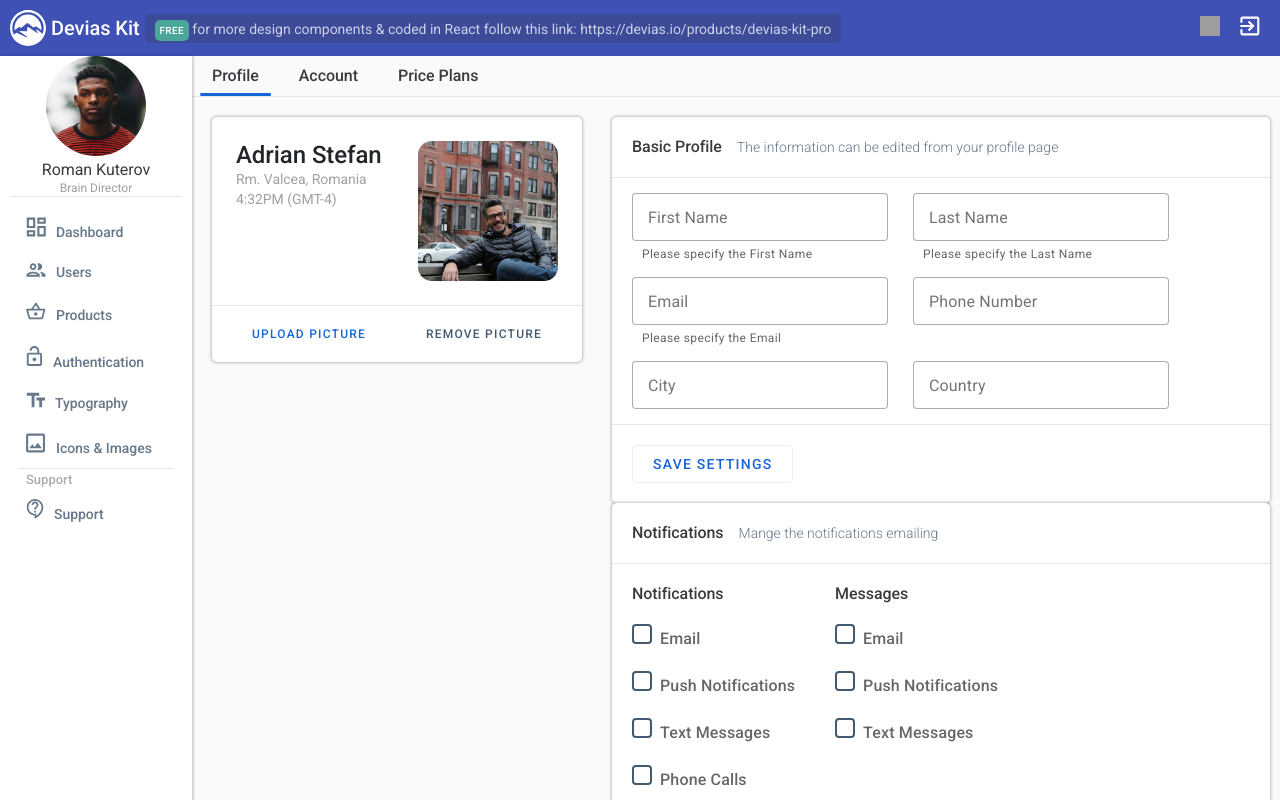
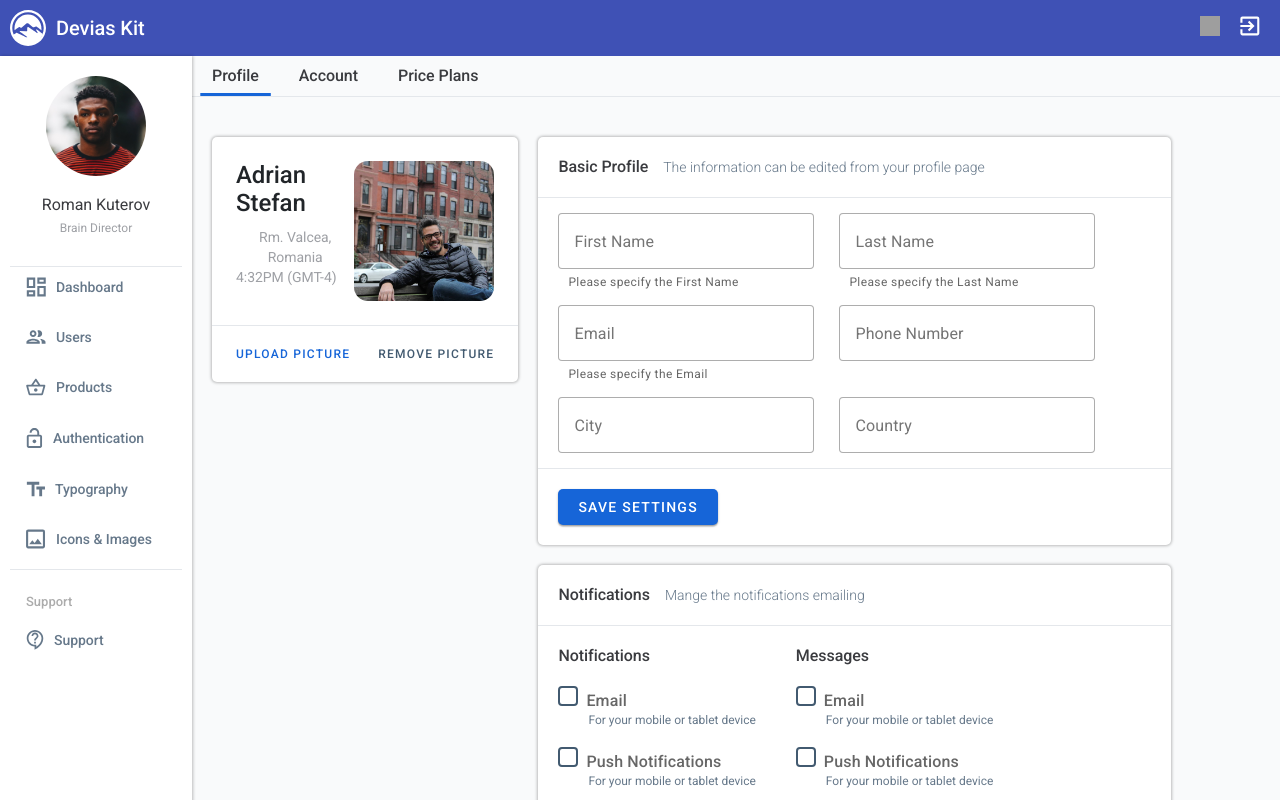
Before and after one commit to Valgulious/test-react, a React (Create React App) app: page / in a window 1280 px wide. Shown: the top 800 px of the page. Built offline with nearby package versions, Linux system fonts and the light colour scheme; grey boxes are pictures that could not be loaded.

Commit message:
Styling and Decomposing

```diff
--- a/src/components/App.js
+++ b/src/components/App.js
@@ -1,9 +1,5 @@
 import '../css/App.css';
-import Header from "./header/Header.jsx";
-import HeaderIcon from "./HeaderIcon.jsx";
-import logo from "../img/logo.svg";
-import bell from "../img/bell.svg";
-import logout from "../img/logout.svg";
+import HeaderWrapper from "./header/HeaderWrapper.jsx";
 import styled from "@emotion/styled";
 import {css, Global} from "@emotion/react";
 import AsideWrapper from "./aside/AsideWrapper.jsx";
@@ -11,45 +7,6 @@ import MainWrapper from "./main/MainWrapper.jsx";
 
 
 function App() {
-
-    const Logo = styled.div`
-        display: flex;
-        justify-content: space-around;
-        align-items: center;
-    `
-
-    const Title = styled.div`
-        font-weight: 500;
-        font-size: 20px;
-        line-height: 24px;
-        letter-spacing: -0.0555556px;
-        margin: 5px;
-    `
-
-    const Section = styled.div`
-        padding: 5px 10px;
-        background-color: #3c4a97;
-        border-radius: 5px;
-    `
-
-    const Free = styled.span`
-        padding: 5px;
-        // margin: 5px;
-        background-color: #4ba69a;
-        border-radius: 5px;
-        font-size: 10px;
-        line-height: 12px;
-        text-align: center;
-        letter-spacing: 0.3px;
-        text-transform: uppercase;
-    `
-
-    const HeaderText = styled.span`
-        font-weight: normal;
-        font-size: 14px;
-        line-height: 16px;
-        color: #CDD1EA;
-    `
 
     const Inline = styled.div`
         display: flex;
@@ -68,20 +25,7 @@ function App() {
                 }
             `}
         />
-      <Header>
-          <Logo>
-              <img src={logo} alt="logo"/>
-              <Title>Devias Kit</Title>
-              <Section>
-                  <Free>FREE</Free>
-                  <HeaderText>{/*See our PRO version*/} for more design components & coded in React follow this link: https://devias.io/products/devias-kit-pro</HeaderText>
-              </Section>
-          </Logo>
-          <div>
-              <HeaderIcon src={bell} alt='notifications'/>
-              <HeaderIcon src={logout} alt='logout'/>
-          </div>
-      </Header>
+      <HeaderWrapper/>
       <Inline>
           <AsideWrapper/>
           <MainWrapper/>
--- a/src/components/aside/AsideWrapper.jsx
+++ b/src/components/aside/AsideWrapper.jsx
@@ -19,7 +19,6 @@ const AsideWrapper = () => {
     const AvatarWrapper = styled.div`
         display: flex;
         flex-direction: column;
-        justify-content: space-around;
         align-items: center;
     `
 
@@ -27,9 +26,11 @@ const AsideWrapper = () => {
         border-radius: 50%;
         width: 100px;
         height: 100px;
+        margin: 20px 0 10px 0;
     `
 
     const Username = styled.h3`
+        margin: 5px;
         font-weight: normal;
         font-size: 16px;
         line-height: 20px;
@@ -39,6 +40,7 @@ const AsideWrapper = () => {
     `
 
     const UserPosition = styled.p`
+        margin-bottom: 20px;
         font-weight: normal;
         font-size: 12px;
         line-height: 16px;
@@ -50,13 +52,13 @@ const AsideWrapper = () => {
         background-color: #E4E7EB;
         border: 0px none;
         height: 1px;
-        width: 90%;
+        width: 100%;
         clear:both;
         margin: auto;
     `
 
-    const Support = styled.span`
-        margin: 24px 16px;
+    const Support = styled.p`
+        margin: 24px 16px 10px 16px;
         font-size: 13px;
         line-height: 15px;
         color: rgba(0, 0, 0, 0.328974);
@@ -77,8 +79,19 @@ const AsideWrapper = () => {
     const AsideLI = styled.li`
         list-style: none;
         padding: 10px 16px;
+        margin: 0 0 10px 0;
+        display: flex;
+        align-items: center;
+        tabindex: 1;
 
         &:hover {
+            background: #F6F9FD;
+            box-shadow: inset 3px 0px 0px #1665D8;
+            border-radius: 4px 0 0 4px;
+            cursor: pointer;
+        }
+
+        &:focus {
             background: #F6F9FD;
             box-shadow: inset 3px 0px 0px #1665D8;
             border-radius: 4px 0 0 4px;
@@ -101,8 +114,8 @@ const AsideWrapper = () => {
                     <UserPosition>Brain Director</UserPosition>
                 </div>
             </AvatarWrapper>
-            <AsideHR/>
             <AsideNav>
+                <AsideHR/>
                 <ul>
                     <AsideLI>
                         <img id='dash' src={dashboard} alt='dashboard'/>
--- a/src/components/header/Header.jsx
+++ /dev/null
@@ -1,32 +0,0 @@
-import styled from "@emotion/styled";
-
-const Header = styled.header`
-    padding: 10px;
-    color: white;
-    background-color: #3f51b5;
-    display: flex;
-    justify-content: space-between;
-    align-items: center;
-`
-
-
-// const Header = () => {
-//     return (
-//         <header>
-//             <section id='logo'>
-//                 <img src={logo} alt="logo"/>
-//                 <h3>Devias Kit</h3>
-//                 <section id='sect'>
-//                     <span id='free'>FREE</span>
-//                     <span id='text'>See our PRO version for more design components & coded in React follow this link: https://devias.io/products/devias-kit-pro</span>
-//                 </section>
-//             </section>
-//             <section id='right'>
-//                 <img src={bell} alt="notifications"/>
-//                 <img src={logout} alt="logout"/>
-//             </section>
-//         </header>
-//     );
-// }
-
-export default Header
--- /dev/null
+++ b/src/components/header/HeaderWrapper.jsx
@@ -0,0 +1,54 @@
+import styled from "@emotion/styled";
+import logo from "../../img/logo.svg";
+import HeaderIcon from "./HeaderIcon";
+import bell from "../../img/bell.svg";
+import logout from "../../img/logout.svg";
+
+const HeaderWrapper = () => {
+
+    const Header = styled.header`
+        padding: 10px;
+        color: white;
+        background-color: #3f51b5;
+        display: flex;
+        justify-content: space-between;
+        align-items: center;
+        max-height: 6vh;
+
+        & a {
+            text-decoration: none;
+        }
+    `
+
+    const Logo = styled.div`
+        display: flex;
+        justify-content: space-around;
+        align-items: center;
+    `
+
+    const Title = styled.div`
+        color: white;
+        font-weight: 500;
+        font-size: 20px;
+        line-height: 24px;
+        letter-spacing: -0.0555556px;
+        margin: 5px 0 5px 10px;
+    `
+
+    return (
+        <Header>
+            <a href="#">
+                <Logo>
+                    <img src={logo} alt="logo"/>
+                    <Title>Devias Kit</Title>
+                </Logo>
+            </a>
+            <div>
+                <HeaderIcon src={bell} alt='notifications'/>
+                <HeaderIcon src={logout} alt='logout'/>
+            </div>
+        </Header>
+    );
+}
+
+export default HeaderWrapper
--- a/src/components/main/Profile.jsx
+++ b/src/components/main/Profile.jsx
@@ -9,11 +9,11 @@ const Profile = () => {
 
     const Grid = styled.div`
         display: grid;
-        grid-template: 1fr / 400px 1fr
+        grid-template: 1fr / 30% 60% 1fr
     `
 
     const Column = styled.div`
-        padding: 20px 10px 20px 20px;
+        padding: 20px 0 20px 0;
     `
 
     const ProfileSectionDiv = styled.div`
@@ -35,7 +35,8 @@ const Profile = () => {
         height: 140px;
     `
 
-    const PortletH3 = styled.h3`
+    const PortletName = styled.h3`
+        margin-bottom: 10px;
         font-size: 24px;
         font-style: medium;
         line-height: 28px;
@@ -70,7 +71,7 @@ const Profile = () => {
     const PortletButton = styled.button`
 
         &:hover {
-            opacity: 50%;
+            transform: scale(1.05)
         }
 
         padding: 0;
@@ -91,7 +92,7 @@ const Profile = () => {
                 <ProfileSection>
                     <ProfileSectionDiv>
                         <PortletInfo>
-                            <PortletH3>Adrian Stefan</PortletH3>
+                            <PortletName>Adrian Stefan</PortletName>
                             <PortletCity>Rm. Valcea, Romania</PortletCity>
                             <PortletTime>4:32PM (GMT-4)</PortletTime>
                         </PortletInfo>
--- a/src/components/main/ProfileSection.jsx
+++ b/src/components/main/ProfileSection.jsx
@@ -4,6 +4,7 @@ const ProfileSection = styled.section`
         border-radius: 5px;
         box-shadow: 0 0 3px 1px rgba(0, 0, 0, 0.25);
         background-color: white;
+        margin: 20px 0 0 20px;
     `
 
 export default ProfileSection
--- a/src/components/main/forms/FormButton.jsx
+++ b/src/components/main/forms/FormButton.jsx
@@ -23,7 +23,11 @@ const FormButton = ({buttonText, isDisabled}) => {
         transition: transform 100ms ease;
 
         &:not(:disabled):hover {
-            transform: scale(0.95, 1)
+            transform: scale(1.05)
+        }
+
+        &:not(:disabled):focus {
+            transform: scale(1.05)
         }
 
         &:disabled {
--- a/src/components/main/forms/NotificationsFormInput.jsx
+++ b/src/components/main/forms/NotificationsFormInput.jsx
@@ -11,9 +11,8 @@ const NotificationsFormInput = ({inputId, name, text, value}) => {
     `
 
     const Label = styled.label`
-        display: inline-flex;
-        align-items: center;
-        user-select: none;
+        display: flex;
+        align-items: start;
         margin: 20px 0 0 0;
 
         font-weight: normal;
@@ -41,11 +40,6 @@ const NotificationsFormInput = ({inputId, name, text, value}) => {
             border-color: #b3d7ff;
         }
 
-        & > input:not(:disabled):active + span::before {
-            background-color: #b3d7ff;
-            border-color: #b3d7ff;
-        }
-
         & > input:focus + span::before {
             box-shadow: 0 0 0 0.2rem rgba(0, 123, 255, 0.25);
         }
@@ -60,13 +54,24 @@ const NotificationsFormInput = ({inputId, name, text, value}) => {
             background-image: url(${check});
             background-size: 100%;
         }
+
+        & + span {
+            font-weight: normal;
+            font-size: 12px;
+            line-height: 14px;
+            color: #66788A;
+            margin-left: 30px;
+        }
     `
 
     return(
-        <Label htmlFor={inputId}>
-            <Input id={inputId} type='checkbox' name={name} value={value.toLowerCase()}/>
-            <span>{text}</span>
-        </Label>
+        <>
+            <Label htmlFor={inputId}>
+                <Input id={inputId} type='checkbox' name={name} value={value.toLowerCase()}/>
+                <span>{text}</span>
+            </Label>
+            <span>For your mobile or tablet device</span>
+        </>
     )
 }
 
--- a/src/components/main/forms/SettingsForm.jsx
+++ b/src/components/main/forms/SettingsForm.jsx
@@ -33,7 +33,7 @@ const SettingsForm = () => {
                     <SettingsFormInput type='text' placeholder='Country' isRequired={false}/>
                 </Fieldset>
                 <Hr/>
-                <FormFooter buttonText='SAVE SETTINGS' buttonIsDisabled={true}/>
+                <FormFooter buttonText='SAVE SETTINGS' buttonIsDisabled={false}/>
             </Form>
         </ProfileSection>
     )
--- a/src/components/main/forms/SettingsFormInput.jsx
+++ b/src/components/main/forms/SettingsFormInput.jsx
@@ -8,7 +8,7 @@ const SettingsFormInput = ({type, placeholder, isRequired}) => {
         margin: 15px 5px 5px 20px;
         padding-left: 15px;
         width: 20vw;
-        height: 6vh;
+        height: 56px;
         border: 1px solid rgba(0, 0, 0, 0.32);
         box-sizing: border-box;
         border-radius: 4px;
```
Also changed, not shown: src/components/header/HeaderIcon.jsx (renamed from src/components/HeaderIcon.jsx).
